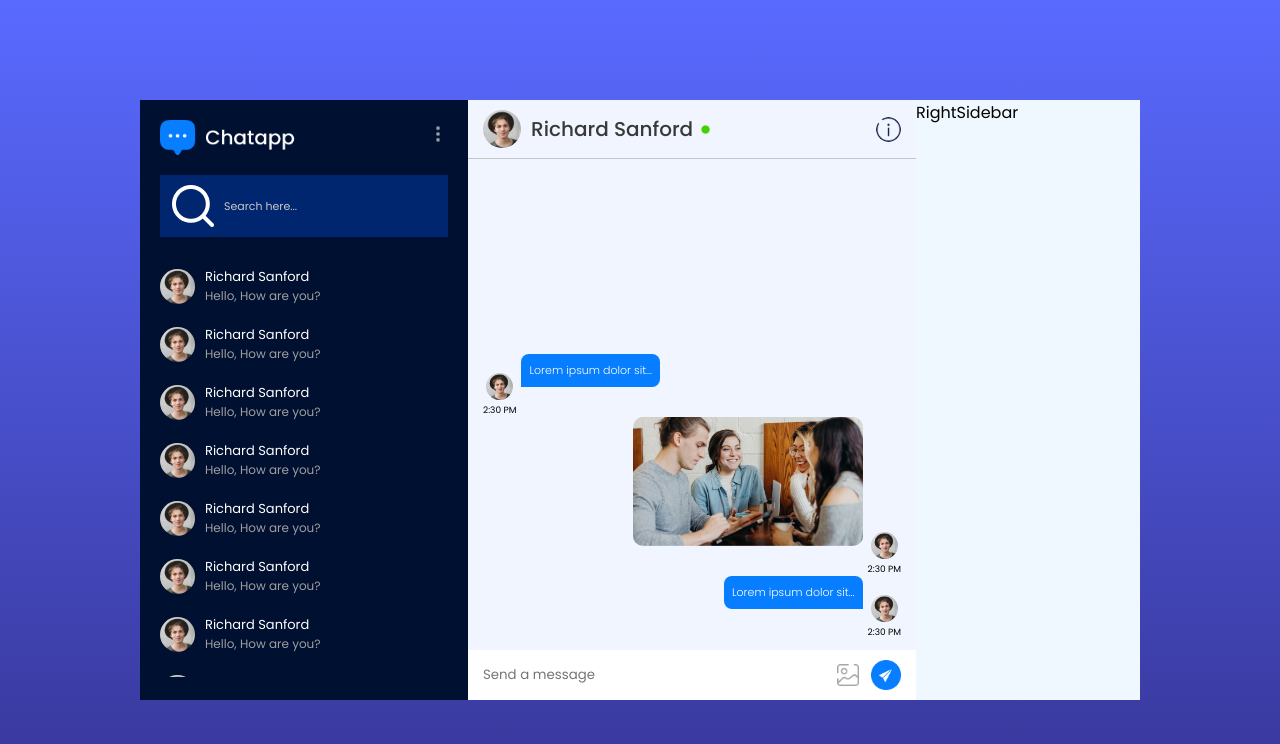
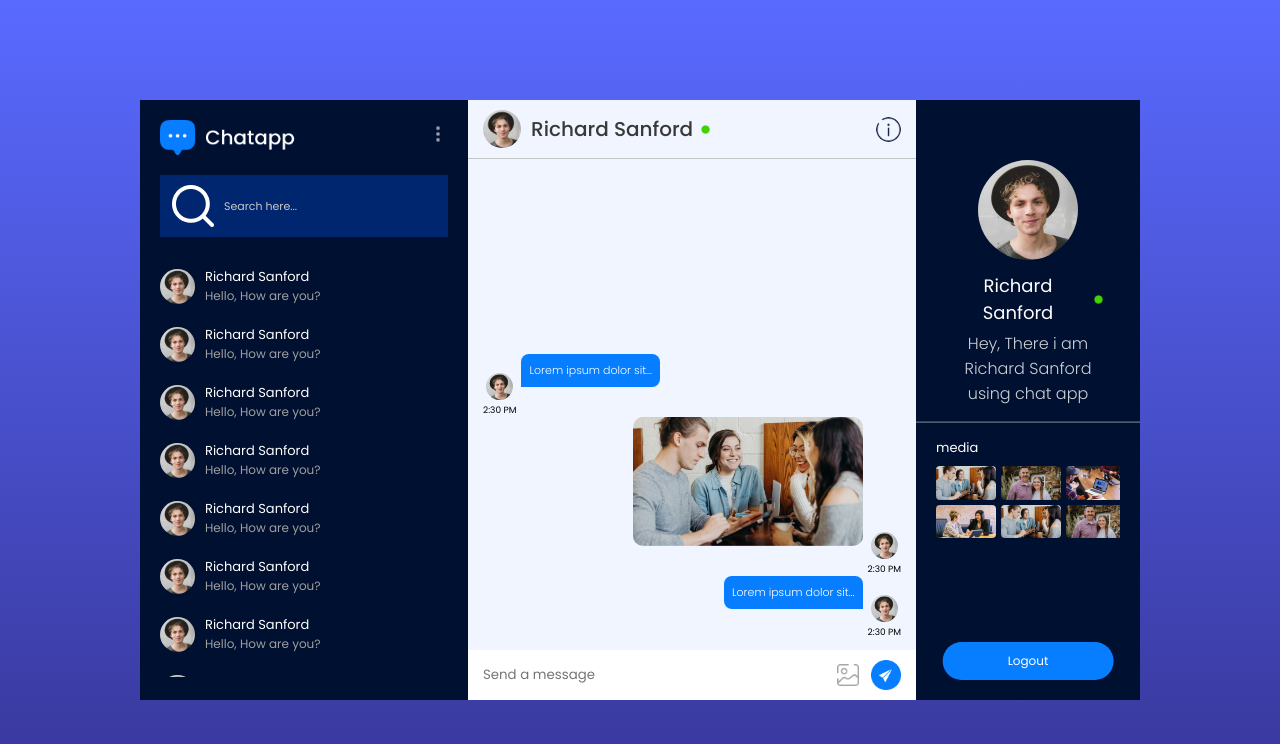
Before and after one commit to Nikesh514/Chat-App, a React (Vite) app: page /chat in a window 1280 px wide. Shown: the top 744 px of the page. Built offline with nearby package versions, Linux system fonts and the light colour scheme.

Commit message:
added RightSidebar css

```diff
--- a/src/components/RightSidebar/RightSidebar.css
+++ b/src/components/RightSidebar/RightSidebar.css
@@ -0,0 +1,67 @@
+.rs{
+    color: white;
+    background: #001030;
+    position: relative;
+    height: 75vh;
+    overflow: scroll;
+}
+.rs-profile{
+    padding-top: 60px;
+    text-align: center;
+    max-width: 70%;
+    margin: auto;
+}
+.rs-profile img{
+    width: 100px;
+    aspect-ratio: 1/1;
+    border-radius: 50%;
+}
+.rs-profile h3{
+    font-size: 18px;
+    font-weight: 400;
+    display: flex;
+    align-items: center;
+    justify-content:  center;
+    gap: 5px;
+    margin: 5px 0px;
+}
+.rs-profile p{
+    font-size: 10 px;
+    opacity: 80%;
+    font-weight: 300;
+}
+.rs hr{
+    border-color: #ffffff50;
+    margin: 15px 0px;
+}
+.rs-media{
+    padding: 0px 20px;
+    font-size: 13px;
+}
+.rs-media div{
+    max-height: 180px;
+    overflow-y: scroll;
+    display: grid;
+    grid-template-columns: 1fr 1fr 1fr;
+    gap: 5px;
+    margin-top: 8px;
+}
+.rs-media div img{
+    width: 60px;
+    border-radius: 4px;
+    cursor: pointer;
+}
+.rs button{
+    position: absolute;
+    bottom: 20px;
+    left: 50%;
+    transform: translateX(-50%);
+    background: #077eff;
+    color: white;
+    border: none;
+    font-size: 12px;
+    font-size: 300;
+    padding: 10px 65px;
+    border-radius: 20px;
+    cursor: pointer;
+}
--- a/src/components/RightSidebar/RightSidebar.jsx
+++ b/src/components/RightSidebar/RightSidebar.jsx
@@ -1,9 +1,29 @@
 import React from 'react'
 import './RightSidebar.css'
+import assets from '../../assets/assets'
 
 const RightSidebar = () => {
   return (
-    <div>RightSidebar</div>
+    <div className="rs">
+      <div className="rs-profile">
+        <img src={assets.profile_img} alt="" />
+        <h3>Richard Sanford <img src={assets.green_dot} className='dot' alt="" /></h3>
+        <p>Hey, There i am Richard Sanford using chat app</p>
+      </div>
+      <hr />
+      <div className="rs-media">
+        <p>media</p>
+        <div>
+          <img src={assets.pic1} alt="" />
+          <img src={assets.pic2} alt="" />
+          <img src={assets.pic3} alt="" />
+          <img src={assets.pic4} alt="" />
+          <img src={assets.pic1} alt="" />
+          <img src={assets.pic2} alt="" />
+        </div>
+      </div>
+      <button>Logout</button>
+    </div>
   )
 }
 
```
